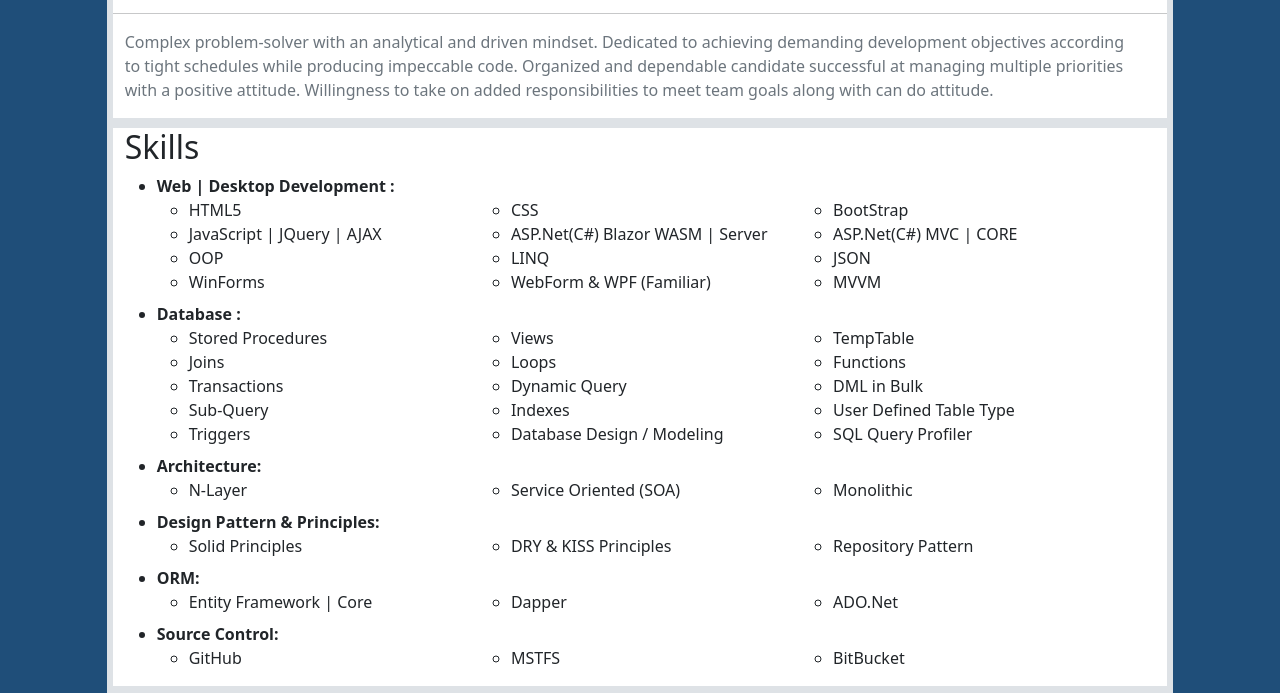
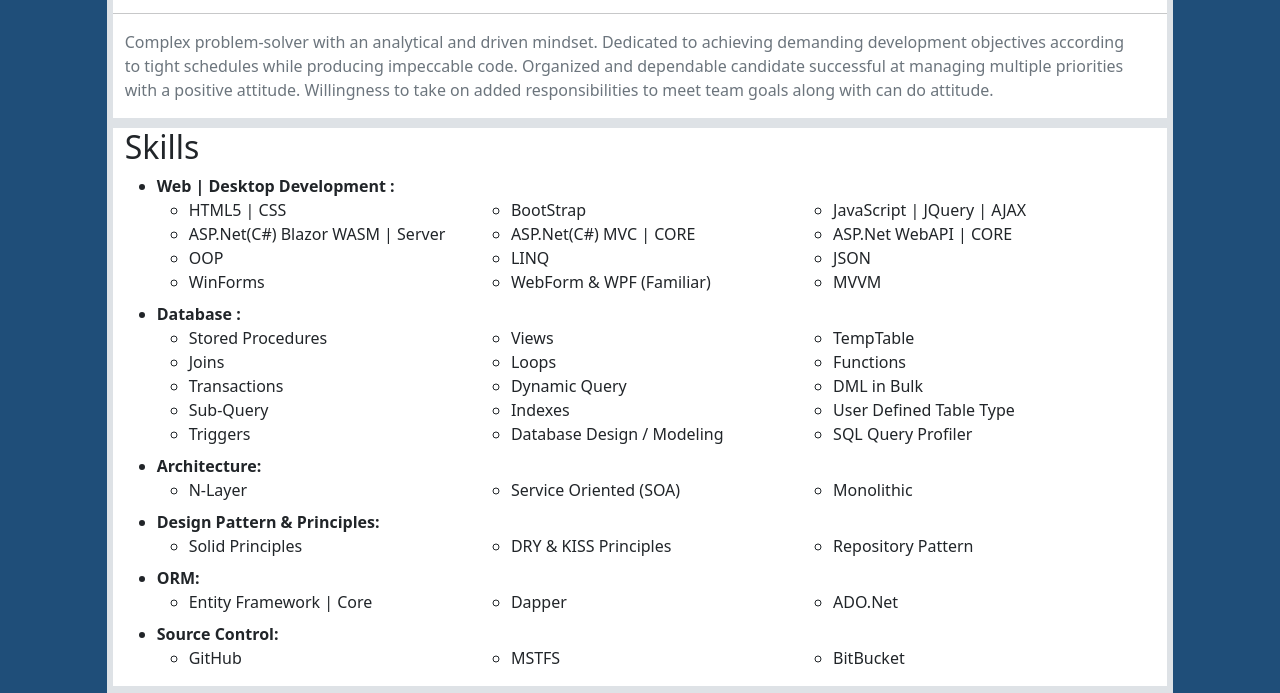
Before and after one commit to nouman95/static.resume.2022, a plain HTML site: page index.html in a window 1280 px wide. Shown: the part 105-798 px from the top of the page. Drawn offline with Linux system fonts and the light colour scheme.

Commit message:
update-01

```diff
--- a/index.html
+++ b/index.html
@@ -80,24 +80,24 @@
                                             <ul>
                                                 <div class="row">
                                                     <div class="col">
-                                                        <li>HTML5</li>
-                                                    </div>
-                                                    <div class="col">
-                                                        <li>CSS</li>
+                                                        <li>HTML5 | CSS</li>
                                                     </div>
                                                     <div class="col">
                                                         <li>BootStrap</li>
                                                     </div>
-                                                </div>
-                                                <div class="row">
                                                     <div class="col">
                                                         <li>JavaScript | JQuery | AJAX</li>
                                                     </div>
+                                                </div>
+                                                <div class="row">
                                                     <div class="col">
                                                         <li>ASP.Net(C#) Blazor WASM | Server</li>
                                                     </div>
                                                     <div class="col">
                                                         <li>ASP.Net(C#) MVC | CORE</li>
+                                                    </div>
+                                                    <div class="col">
+                                                        <li>ASP.Net WebAPI | CORE</li>
                                                     </div>
                                                 </div>
                                                 <div class="row">
```
